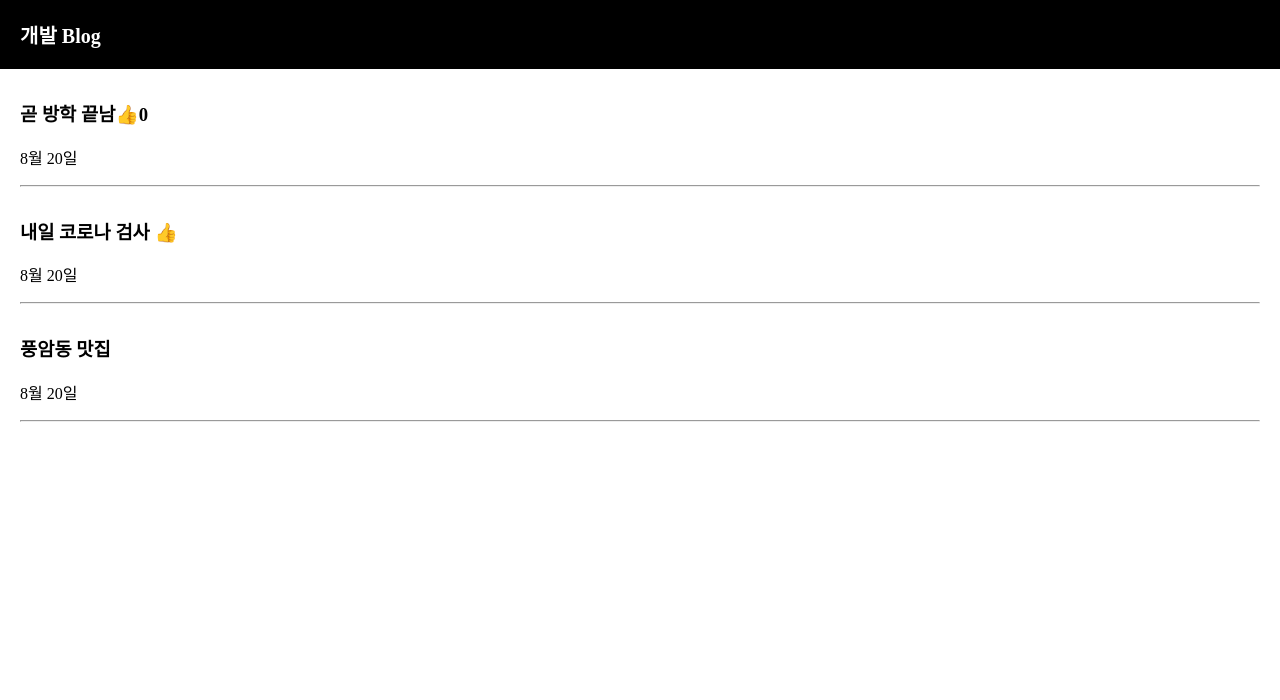
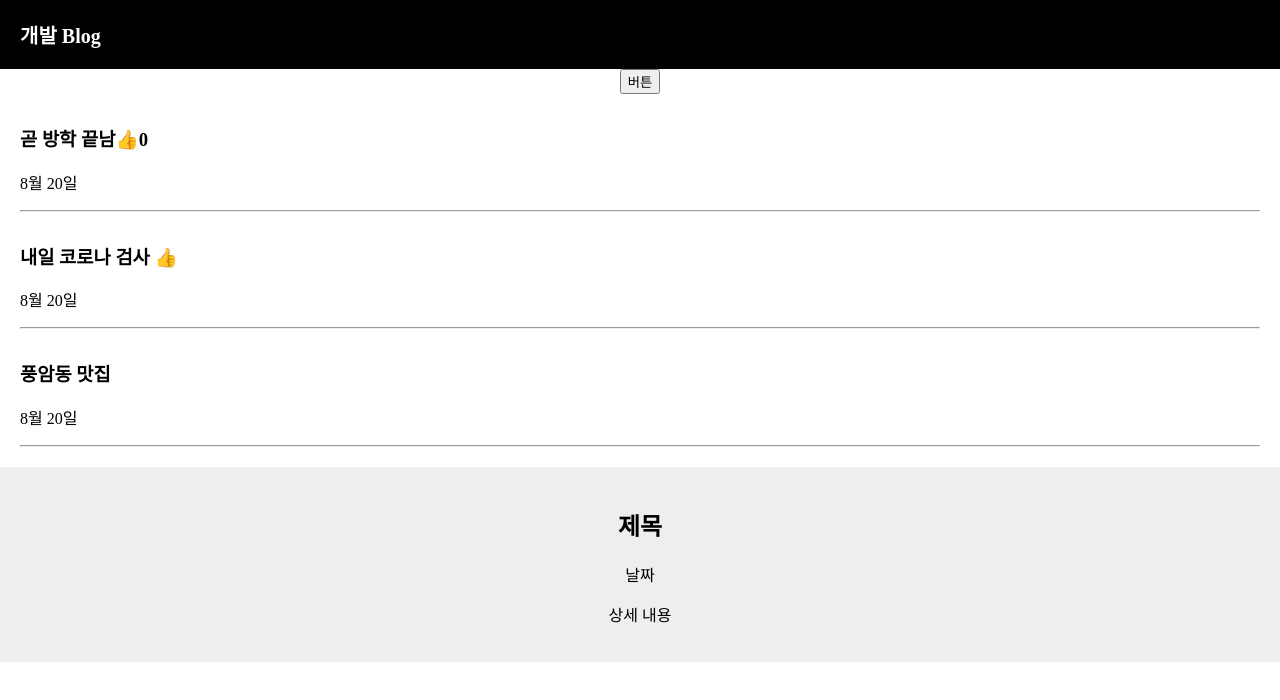
Before and after one commit to yoosion030/Lecture, a React (Create React App) app in the folder CodingApple/ReactClass/blog/: page / in a window 1280 px wide. Shown: the top 700 px of the page. Built offline with nearby package versions, Linux system fonts and the light colour scheme.

Commit message:
Add Modal

```diff
--- a/CodingApple/ReactClass/blog/src/App.css
+++ b/CodingApple/ReactClass/blog/src/App.css
@@ -24,6 +24,12 @@ body {
 
 .like {
   cursor: pointer;
+}
+
+.modal {
+  padding: 20px;
+  margin-top: 20px;
+  background-color: #eee;
 }
 
 .App-logo {
--- a/CodingApple/ReactClass/blog/src/App.js
+++ b/CodingApple/ReactClass/blog/src/App.js
@@ -7,12 +7,17 @@ function App() {
     let [title,titleRevise] = useState(['곧 방학 끝남', '내일 코로나 검사', '풍암동 맛집']);
     let [like,likeRevise] = useState(0);
 
-
+    function changeTitle(){
+      var newTitle = [...title];
+      newTitle[0] = '와 신난다'
+      titleRevise( newTitle );
+    }
     return (
       <div className="App">
         <div className="black-nav">
           <div>개발 Blog</div>
         </div>
+            <button onClick = { changeTitle }>버튼</button>
         <div className="list">
           <h3>
             {title[0]}
@@ -26,7 +31,7 @@ function App() {
           <hr />
         </div>
         <div className="list">
-        <h3>{title[1]} <span>👍</span> </h3>
+          <h3>{title[1]} <span>👍</span></h3>
           <p>8월 20일</p>
           <hr />
         </div>
@@ -36,8 +41,19 @@ function App() {
           <hr />
         </div>
 
+        <Modal></Modal>
+      </div>
+    );
+  }
+  function Modal(){
+    return(
+        <div className="modal">
+          <h2>제목</h2>
+          <p>날짜</p>
+          <p>상세 내용</p>
         </div>
     );
   }
 
+
 export default App;
```
Lines whose indentation alone changed are shown as unchanged.
